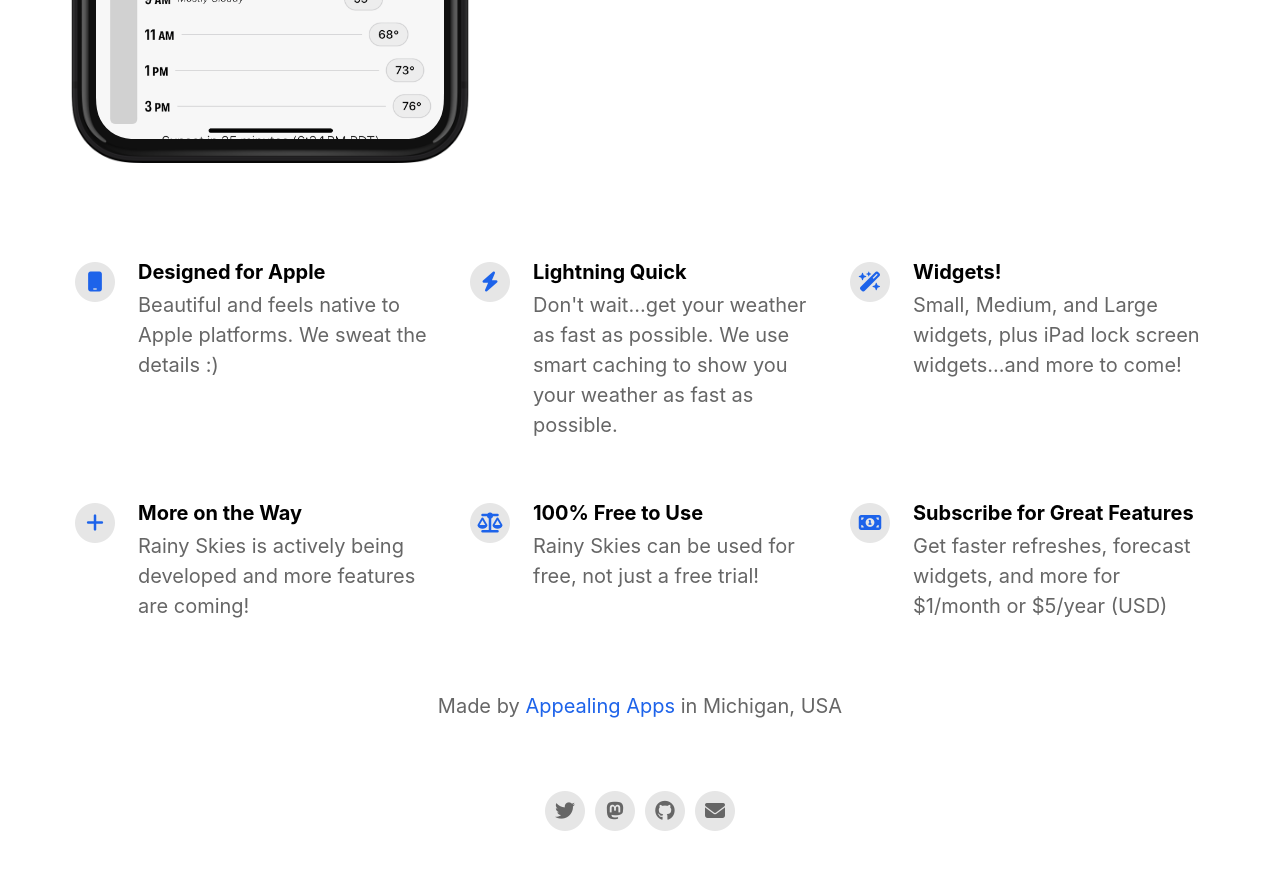
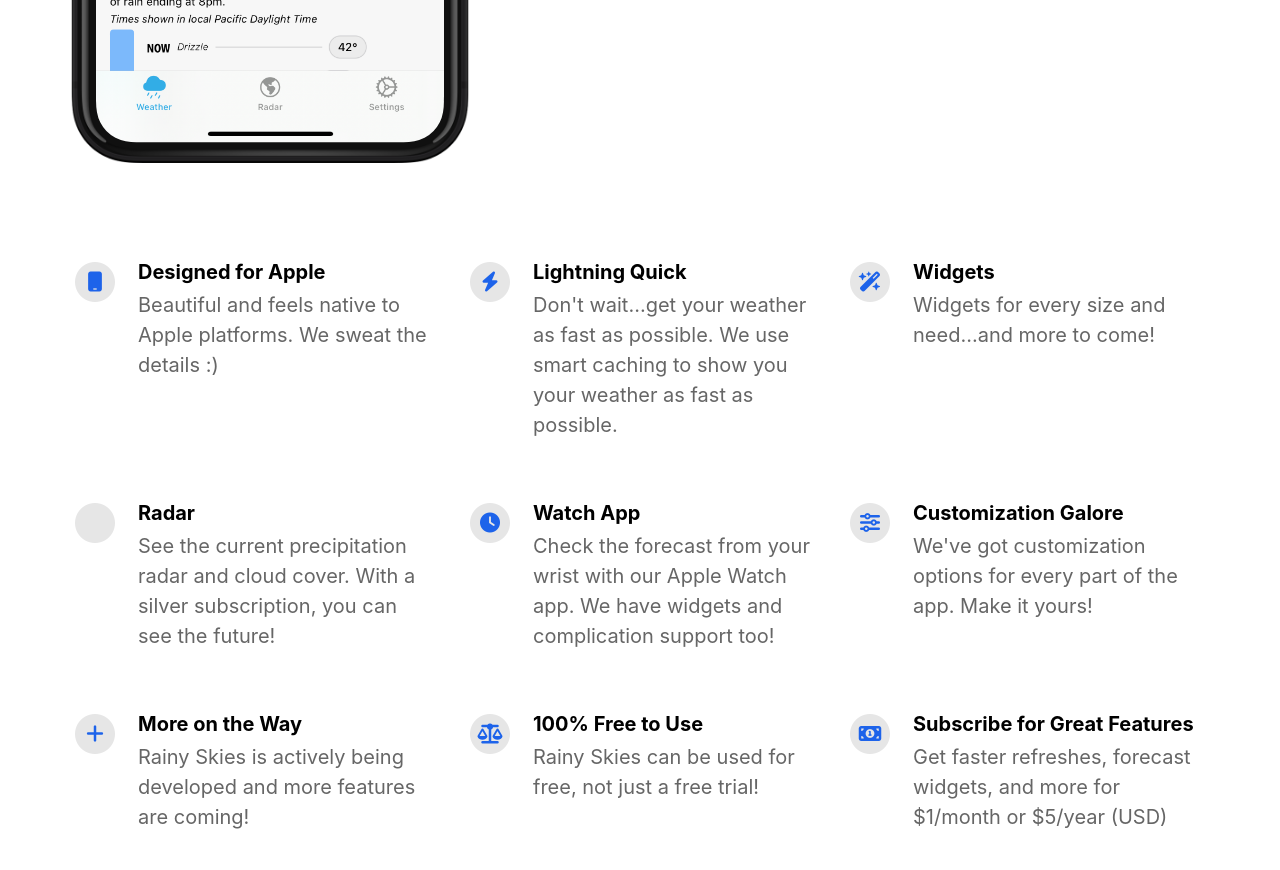
Before and after one commit to AppealingApps/rainy-skies-website, a Jekyll site: the page built from index.html, in a window 1280 px wide and 900 px high, scrolled down 822 px. Shown: the top 870 px of the window. Built offline with Jekyll 4.4.1, drawn with Linux system fonts in a browser that asks for light colours; nearby versions of some CDN libraries.

Commit message:
Update features, image, and video for v2.0

```diff
--- a/_config.yml
+++ b/_config.yml
@@ -7,7 +7,7 @@ ios_app_country                           : us
 
 appstore_link                             :                                           # Automatically populates if not set and if iOS app ID is set. Otherwise enter manually.
 playstore_link                            :                                           # Enter Google Play Store URL.
-presskit_download_link                    : https://1drv.ms/f/s!Aspl4-arwzoWgYAe7jrVpvC1_6a4lQ?e=rxmcEL # Enter a link to downloadable file or (e.g. public Dropbox link to a .zip file).
+presskit_download_link                    : https://1drv.ms/u/c/163ac3abe6e365ca/ESMuzlkOk5lGsBWcXWfA20MBk541TAdmWJkC566iyRCQjA?e=HVUCKM # Enter a link to downloadable file or (e.g. public Dropbox link to a .zip file).
                                                                                       # Or upload your press kit file to assets and set path accordingly (e.g. "assets/your_press_kit.zip").
 
 app_icon                                  : # assets/appicon.png                      # Automatically populates if not set and if iOS app ID is set.  Otherwise enter path to icon file manually.
@@ -44,9 +44,21 @@ features                                  :
     description                           : Don't wait...get your weather as fast as possible. We use smart caching to show you your weather as fast as possible.
     fontawesome_icon_name                 : bolt
 
-  - title                                 : Widgets!
-    description                           : Small, Medium, and Large widgets, plus iPad lock screen widgets...and more to come!
+  - title                                 : Widgets
+    description                           : Widgets for every size and need...and more to come!
     fontawesome_icon_name                 : wand-magic-sparkles
+
+  - title                                 : Radar
+    description                           : See the current precipitation radar and cloud cover. With a silver subscription, you can see the future!
+    fontawesome_icon_name                 : radar
+
+  - title                                 : Watch App
+    description                           : Check the forecast from your wrist with our Apple Watch app. We have widgets and complication support too!
+    fontawesome_icon_name                 : clock
+
+  - title                                 : Customization Galore
+    description                           : We've got customization options for every part of the app. Make it yours!
+    fontawesome_icon_name                 : sliders
 
   - title                                 : More on the Way
     description                           : Rainy Skies is actively being developed and more features are coming!
```
Also changed, not shown: assets/screenshot/Simulator Screenshot - iPhone 14 - 2023-10-13 at 20.58.29.png (deleted), assets/screenshot/Simulator Screenshot - iPhone 16 Pro - 2025-03-22 at 20.55.26.png (added), 1 other file.
